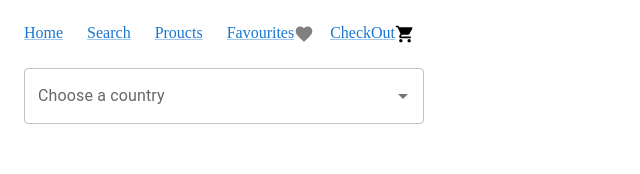
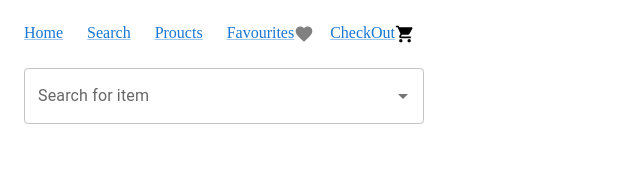
Before and after one commit to elaheesk/shoplist, a React (Create React App) app: page /searchfield in a window 1280 px wide. Shown: the top 174 px of the page, without its empty margins (0-640 px from the left). Built offline with nearby package versions, Linux system fonts and the light colour scheme; no server answers.

Commit message:
changed label

```diff
--- a/src/App.js
+++ b/src/App.js
@@ -13,7 +13,7 @@ import SearchField from "./pages/SearchField";
 const App = () => {
   return (
     <Grid
-      //sx={{ backgroundColor: "#f5f5f5" }}
+
       container
       direction="column"
       padding={2}
--- a/src/pages/SearchField.js
+++ b/src/pages/SearchField.js
@@ -46,7 +46,7 @@ const SearchField = () => {
               renderInput={(params) => (
                 <TextField
                   {...params}
-                  label="Choose a country"
+                  label="Search for item"
                   inputProps={{
                     ...params.inputProps,
                     autoComplete: "new-password"
```
